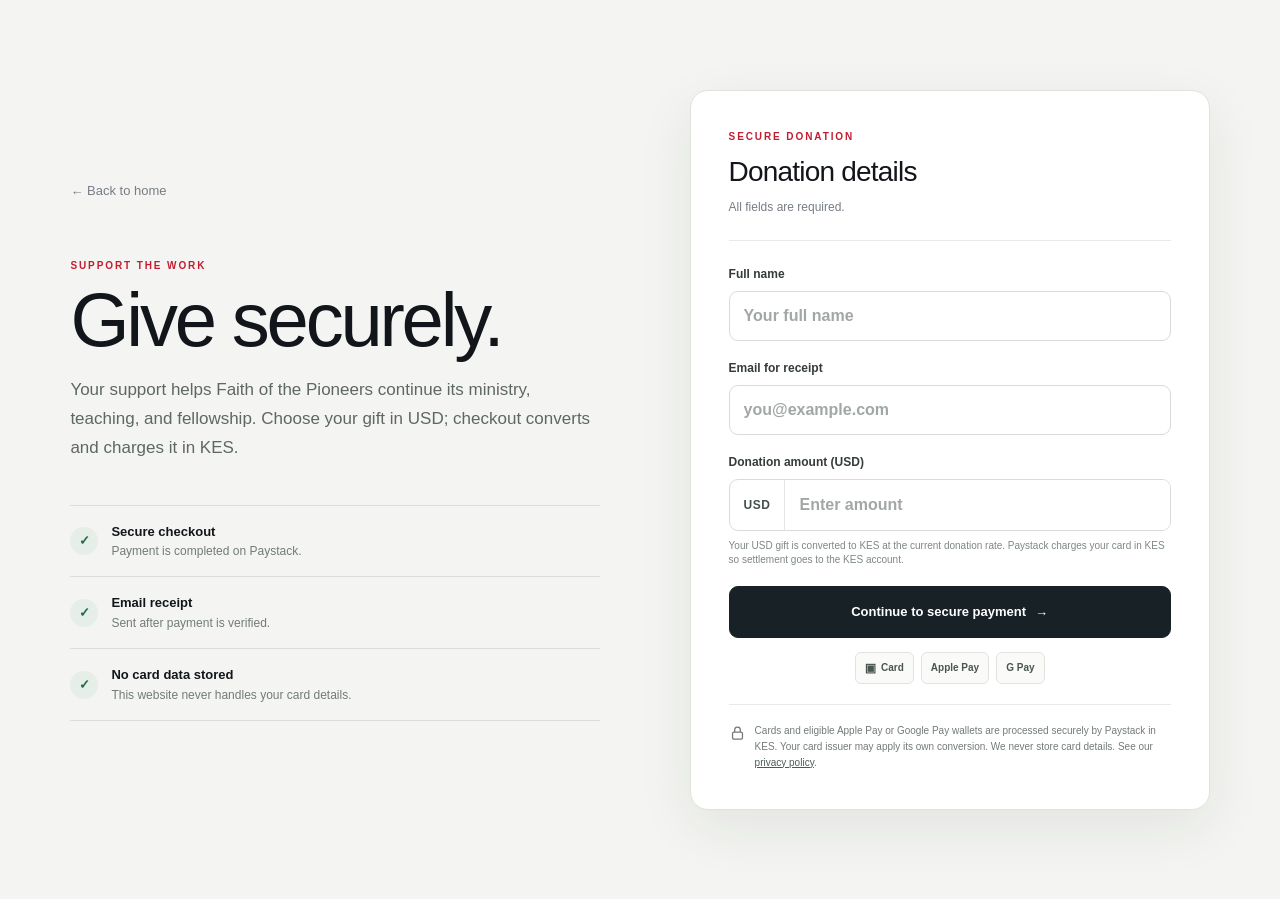
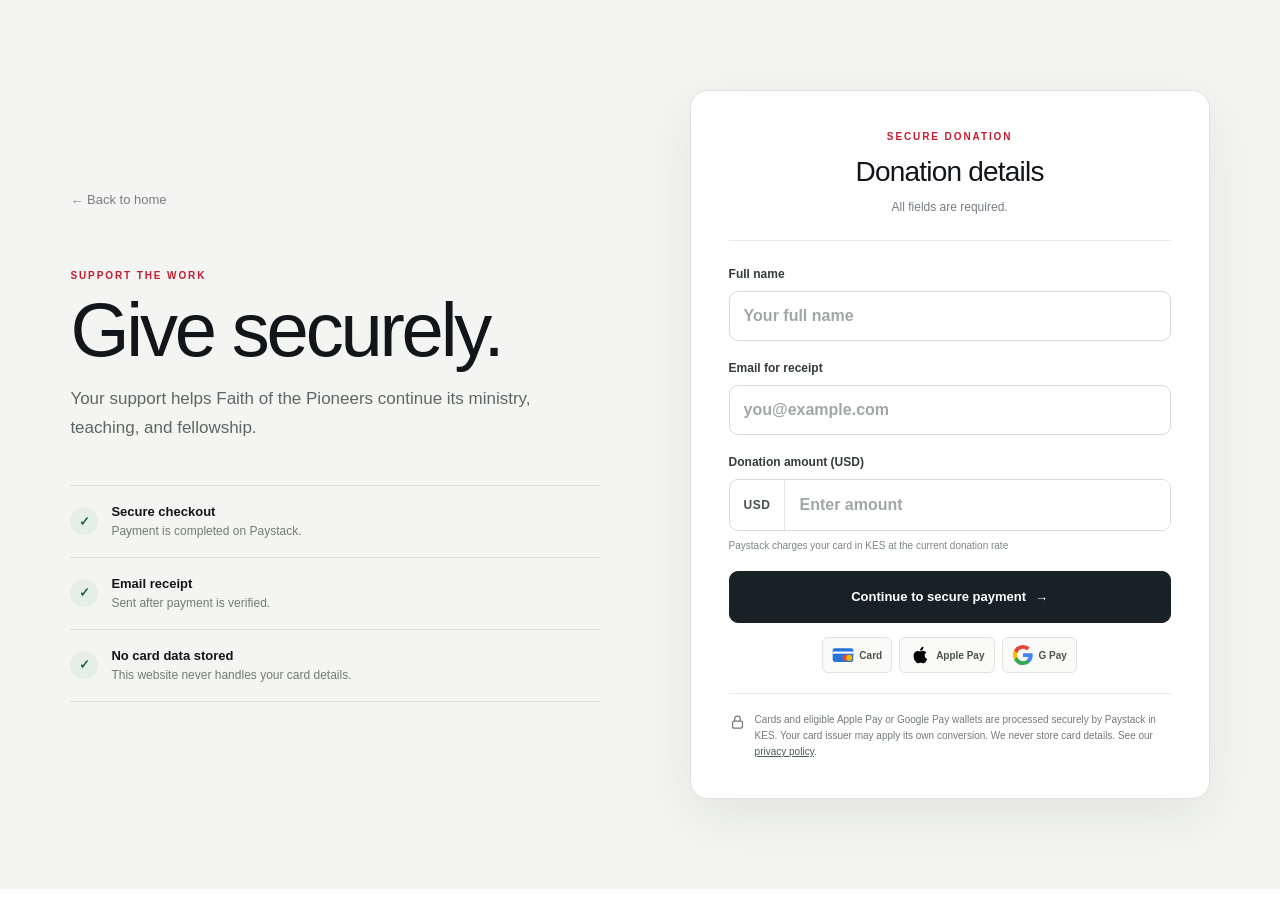
Before and after one commit to Advent-NuruTech/poof, a Next.js app: page /donate in a window 1280 px wide. Built offline with nearby package versions, Linux system fonts and the light colour scheme; no server answers.

Commit message:
add th eix in donation ui

```diff
--- a/app/(public)/donate/page.tsx
+++ b/app/(public)/donate/page.tsx
@@ -13,7 +13,7 @@
       <Link href="/" className="donation-back">← Back to home</Link>
       <span className="donation-eyebrow">SUPPORT THE WORK</span>
       <h1 id="donation-title">Give securely.</h1>
-      <p>Your support helps Faith of the Pioneers continue its ministry, teaching, and fellowship. Choose your gift in USD; checkout converts and charges it in KES.</p>
+      <p>Your support helps Faith of the Pioneers continue its ministry, teaching, and fellowship.</p>
       <div className="donation-assurance" aria-label="Payment assurances">
         <div><span aria-hidden="true">✓</span><strong>Secure checkout</strong><small>Payment is completed on Paystack.</small></div>
         <div><span aria-hidden="true">✓</span><strong>Email receipt</strong><small>Sent after payment is verified.</small></div>
--- a/components/home/donation-form.tsx
+++ b/components/home/donation-form.tsx
@@ -64,7 +64,7 @@
           <b>USD</b>
           <input type="text" name="amount" inputMode="decimal" autoComplete="off" maxLength={18} pattern="[0-9]+([.][0-9]{1,2})?" value={amount} onChange={(event) => setAmount(event.target.value.replace(/[^0-9.]/g, ""))} placeholder="Enter amount" aria-describedby="donation-amount-help" required disabled={busy}/>
         </div>
-        <small id="donation-amount-help">Your USD gift is converted to KES at the current donation rate. Paystack charges your card in KES so settlement goes to the KES account.</small>
+        <small id="donation-amount-help">Paystack charges your card in KES at the current donation rate </small>
       </label>
       <label className="donation-honeypot" aria-hidden="true">
         Website
@@ -76,9 +76,9 @@
       </button>
     </form>
     <div className="donation-payment-methods" aria-label="Available payment methods">
-      <span><b aria-hidden="true">▣</b> Card</span>
-      <span>Apple Pay</span>
-      <span>G Pay</span>
+      <span><svg viewBox="0 0 32 24" aria-hidden="true"><rect x="1" y="2" width="30" height="20" rx="3" fill="#2675d9"/><path fill="#fff" d="M1 7h30v3H1z"/><circle cx="20" cy="16" r="4.5" fill="#eb4335"/><circle cx="25" cy="16" r="4.5" fill="#fbbc04" fillOpacity=".95"/></svg>Card</span>
+      <span><svg viewBox="0 0 24 24" aria-hidden="true"><path fill="#000" d="M17.1 12.6c0-2.2 1.8-3.3 1.9-3.4-1-1.5-2.6-1.7-3.2-1.7-1.4-.1-2.7.8-3.4.8-.7 0-1.8-.8-2.9-.8-1.5 0-2.9.9-3.7 2.3-1.6 2.8-.4 6.9 1.1 9.1.8 1.1 1.7 2.3 2.9 2.2 1.1 0 1.6-.7 3-.7s1.8.7 3 .7c1.2 0 2-1.1 2.8-2.2.9-1.3 1.2-2.5 1.2-2.6-.1 0-2.7-1-2.7-3.7ZM14.9 6.1c.6-.8 1-1.9.9-3-.9 0-2.1.6-2.8 1.4-.6.7-1.1 1.8-1 2.9 1.1.1 2.2-.5 2.9-1.3Z"/></svg>Apple Pay</span>
+      <span><svg viewBox="0 0 24 24" aria-hidden="true"><path fill="#4285f4" d="M22.6 12.3c0-.8-.1-1.5-.2-2.2H12v4.2h5.9a5.1 5.1 0 0 1-2.2 3.3v2.7h3.5c2-1.9 3.4-4.7 3.4-8Z"/><path fill="#34a853" d="M12 23c3 0 5.5-1 7.2-2.7l-3.5-2.7c-1 .7-2.3 1.1-3.7 1.1-2.9 0-5.3-1.9-6.2-4.5H2.2V17A11 11 0 0 0 12 23Z"/><path fill="#fbbc05" d="M5.8 14.2a6.6 6.6 0 0 1 0-4.4V7H2.2a11 11 0 0 0 0 10l3.6-2.8Z"/><path fill="#ea4335" d="M12 5.3c1.6 0 3.1.6 4.2 1.7l3.1-3.1A10.6 10.6 0 0 0 12 1a11 11 0 0 0-9.8 6l3.6 2.8c.9-2.6 3.3-4.5 6.2-4.5Z"/></svg>G Pay</span>
     </div>
     <div className="donation-security-note">
       <svg viewBox="0 0 24 24" width="17" height="17" fill="none" stroke="currentColor" strokeWidth="1.8" aria-hidden="true"><rect x="5" y="10" width="14" height="10" rx="2"/><path d="M8 10V7a4 4 0 0 1 8 0v3"/></svg>
```
Also changed, not shown: app/globals.css, 1 other file (tests, documents, lock files or other folders).
